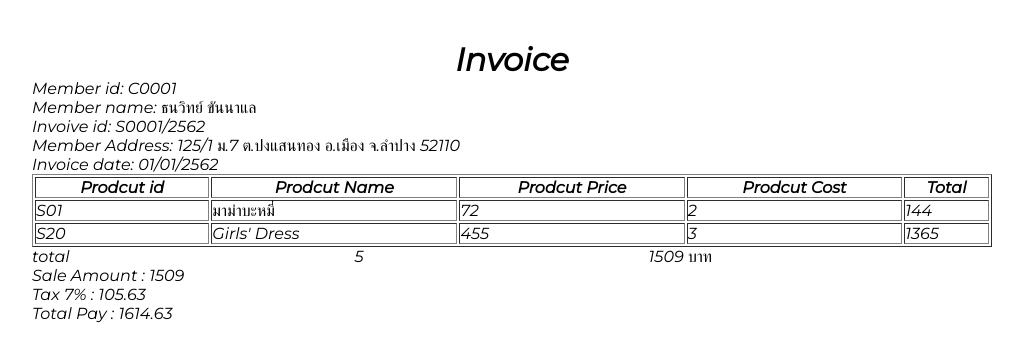
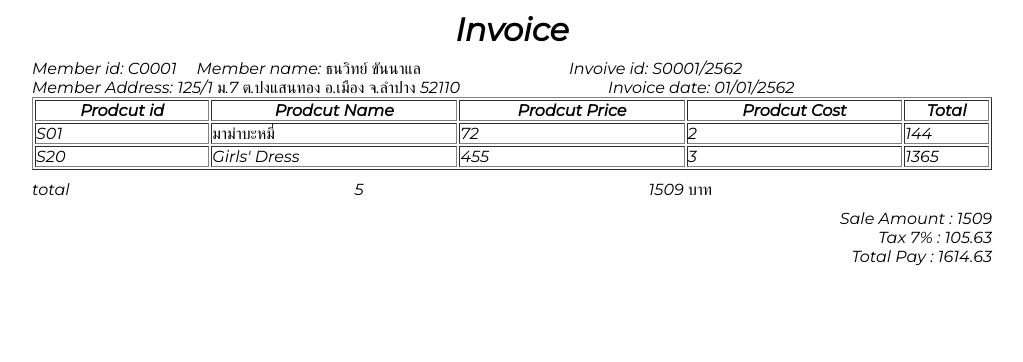
Before and after one commit to Thelast-name/SE-Store-ProductManage, a PHP site: page /Invoice.php in a window 1280 px wide. Shown: the top 362 px of the page, without its empty margins (128-1151 px from the left). Run offline with PHP 8.4, Linux system fonts and the light colour scheme.

Commit message:
Add files via upload

```diff
--- a/php/src/css/mystyle.css
+++ b/php/src/css/mystyle.css
@@ -8,10 +8,9 @@
 }
 
 .header {
-    /* margin: 3px 3px 0; */
     width: 100%;
-    height: 50px;
-    background: #fff;
+    height: 60px;
+    background: #0074AB;
 }
 
 .header .title {
@@ -20,6 +19,7 @@
     margin-left: 5px;
     font-size: 18pt;
     font-weight: bold;
+    color: #fff;
 }
 
 .header ul.menuber {
@@ -27,6 +27,7 @@
     list-style: none;
     float: right;
     margin-top: 10px;
+    color: #fff;
 }
 
 .header ul.menuber li {
@@ -40,6 +41,7 @@
     border-bottom: 2px solid transparent;
     padding-bottom: 10px;
     transition: all 0.3s ease;
+    color: #fff;
 }
 
 .header ul.menuber li a:hover {
@@ -73,6 +75,7 @@
     height: 200px;
     width: 100%;
     object-fit: contain;
+    margin: 20px 0;
 }
 
 .main .product {
@@ -416,12 +419,13 @@
 .btn-shop {
     padding: 5px 8px;
     font-size: 1rem;
-    background: navajowhite;
+    background: #009AD4;
     color: #fff;
     outline: none;
     border: none;
     border-radius: 8px;
     text-decoration: none;
+    cursor: pointer;
 }
 
 .img-pr {
@@ -465,3 +469,20 @@
     text-decoration: none;
     color: #000;
 }
+
+.d-f {
+    display: flex;
+    gap: 20px;
+}
+
+.f-n {
+    padding: 0 8rem;
+}
+
+.e-n {
+    text-align: end;
+}
+
+.w {
+    margin: 10px 0;
+}
```
